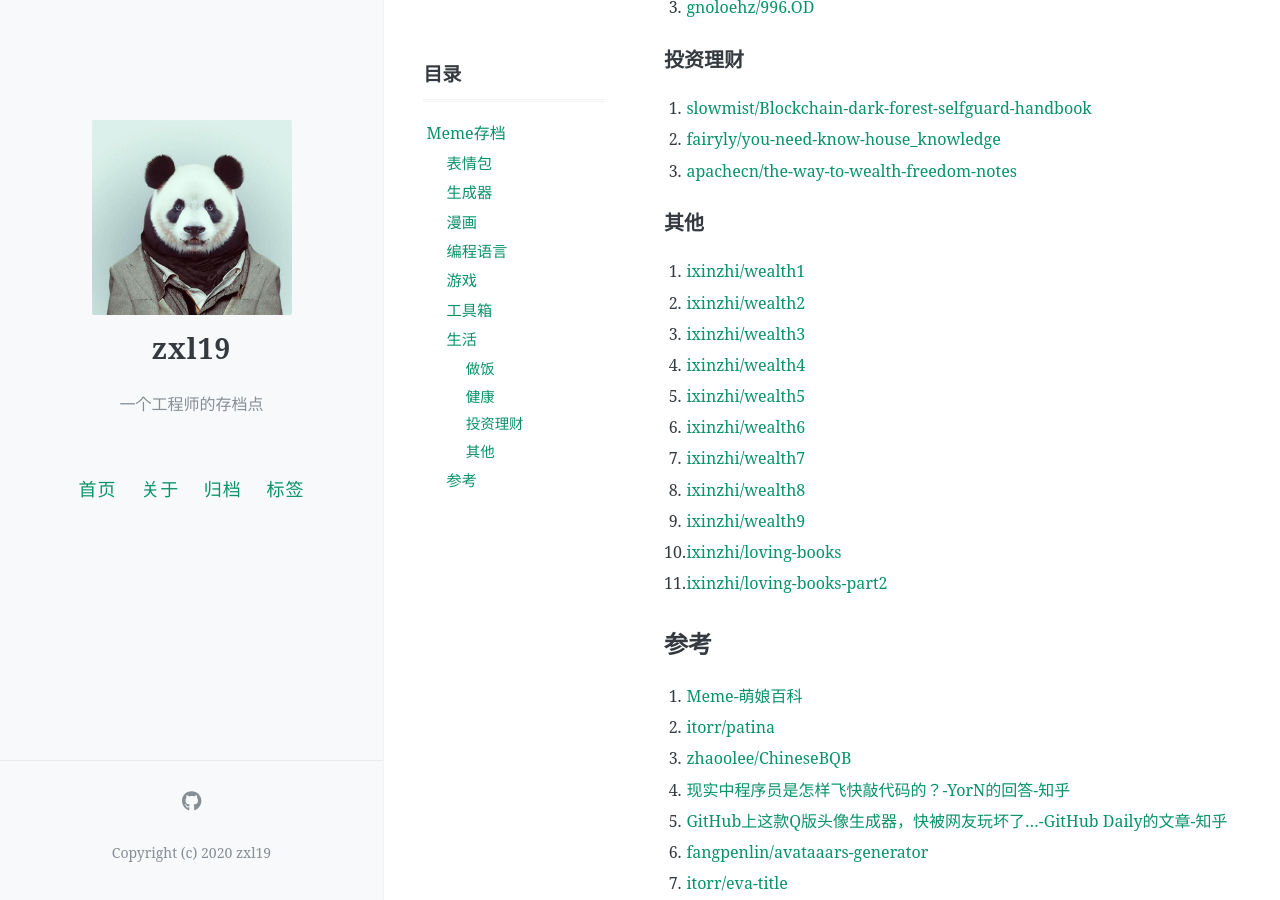
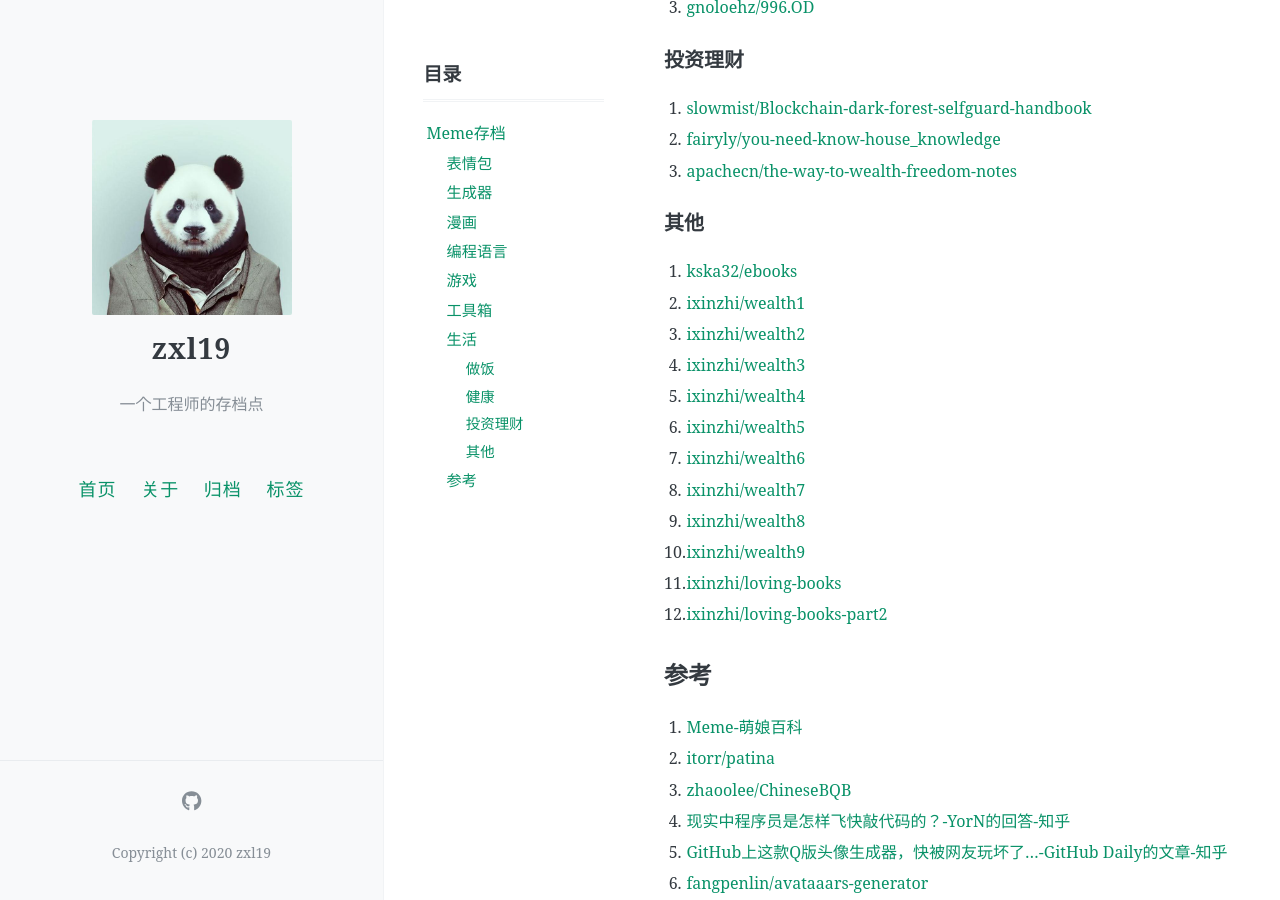
Before and after one commit to zxl19/zxl19.github.io, a Jekyll site: the page built from _posts/2020-06-08-meme-archive.md, in a window 1280 px wide and 900 px high, scrolled down 2658 px. Built offline with Jekyll 4.4.1, drawn with Linux system fonts in a browser that asks for light colours; comment, search, counter and statistics services are not loaded.

Commit message:
Update Posts

```diff
--- a/_posts/2020-06-08-meme-archive.md
+++ b/_posts/2020-06-08-meme-archive.md
@@ -103,17 +103,18 @@ Meme这个词最初源自英国著名科学家理查德·道金斯所著的《
 
 ### 其他
 
-1. [ixinzhi/wealth1](https://github.com/ixinzhi/wealth1)
-2. [ixinzhi/wealth2](https://github.com/ixinzhi/wealth2)
-3. [ixinzhi/wealth3](https://github.com/ixinzhi/wealth3)
-4. [ixinzhi/wealth4](https://github.com/ixinzhi/wealth4)
-5. [ixinzhi/wealth5](https://github.com/ixinzhi/wealth5)
-6. [ixinzhi/wealth6](https://github.com/ixinzhi/wealth6)
-7. [ixinzhi/wealth7](https://github.com/ixinzhi/wealth7)
-8. [ixinzhi/wealth8](https://github.com/ixinzhi/wealth8)
-9. [ixinzhi/wealth9](https://github.com/ixinzhi/wealth9)
-10. [ixinzhi/loving-books](https://github.com/ixinzhi/loving-books)
-11. [ixinzhi/loving-books-part2](https://github.com/ixinzhi/loving-books-part2)
+1. [kska32/ebooks](https://github.com/kska32/ebooks)
+2. [ixinzhi/wealth1](https://github.com/ixinzhi/wealth1)
+3. [ixinzhi/wealth2](https://github.com/ixinzhi/wealth2)
+4. [ixinzhi/wealth3](https://github.com/ixinzhi/wealth3)
+5. [ixinzhi/wealth4](https://github.com/ixinzhi/wealth4)
+6. [ixinzhi/wealth5](https://github.com/ixinzhi/wealth5)
+7. [ixinzhi/wealth6](https://github.com/ixinzhi/wealth6)
+8. [ixinzhi/wealth7](https://github.com/ixinzhi/wealth7)
+9. [ixinzhi/wealth8](https://github.com/ixinzhi/wealth8)
+10. [ixinzhi/wealth9](https://github.com/ixinzhi/wealth9)
+11. [ixinzhi/loving-books](https://github.com/ixinzhi/loving-books)
+12. [ixinzhi/loving-books-part2](https://github.com/ixinzhi/loving-books-part2)
 
 ## 参考
 
```
Also changed, not shown: _posts/2021-05-25-slam-tool.md (+4 -3 lines), _posts/2021-06-14-academic-guide.md (+9 -7 lines).
